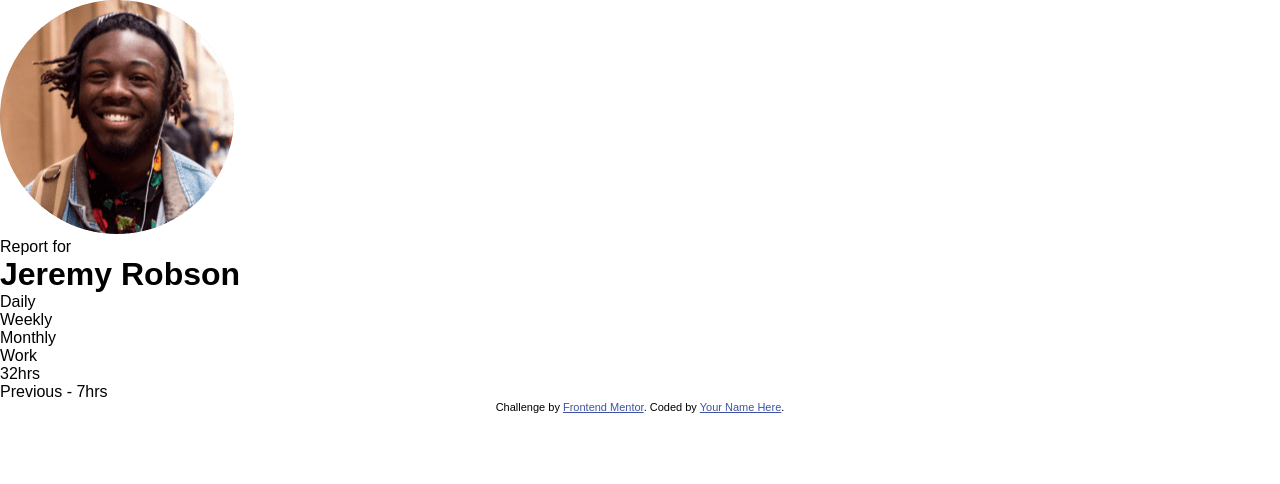
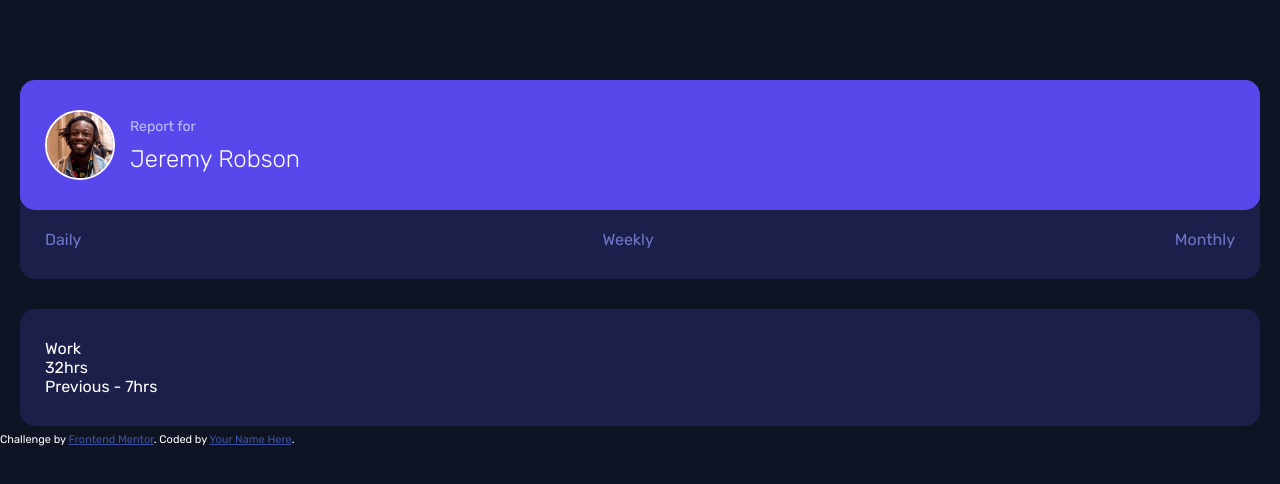
Before and after one commit to edo979/time-tracking-dashboard-main, a plain HTML site: page index.html in a window 1280 px wide. Drawn offline with Linux system fonts and the light colour scheme.

Commit message:
finish user profile card

```diff
--- a/index.html
+++ b/index.html
@@ -32,15 +32,15 @@
             <img src="images/image-jeremy.png" alt="avatar" />
           </div>
           <div class="user-info">
-            <p class="user-info-for">Report for</p>
-            <h1 class="user-info-name">Jeremy Robson</h1>
+            <p>Report for</p>
+            <h1 id="username">Jeremy Robson</h1>
           </div>
         </div>
-        <div class="nav">
-          <p class="daily">Daily</p>
-          <p class="weekly">Weekly</p>
-          <p class="monthly">Monthly</p>
-        </div>
+      </div>
+      <div class="nav card">
+        <p class="daily">Daily</p>
+        <p class="weekly">Weekly</p>
+        <p class="monthly">Monthly</p>
       </div>
       <div class="card" id="work">
         <div class="card-header">Work</div>
--- a/scss/style.scss
+++ b/scss/style.scss
@@ -2,11 +2,31 @@
 // COLORS, VARIABLES
 // ======
 */
+//## Colors
+
+//### Primary
+
+$Blue: hsl(246, 80%, 60%);
+
+$Light-red: hsl(15, 100%, 70%);
+$Soft-blue: hsl(195, 74%, 62%);
+$Light-red: hsl(348, 100%, 68%);
+$Lime-green: hsl(145, 58%, 55%);
+$Violet: hsl(264, 64%, 52%);
+$Soft-orange: hsl(43, 84%, 65%);
+
+//### Neutral
+
+$Very-dark-blue: hsl(226, 43%, 10%);
+$Dark-blue: hsl(235, 46%, 20%);
+$Desaturated-blue: hsl(235, 45%, 61%);
+$Pale-Blue: hsl(236, 100%, 87%);
 
 /*
 // IMPORTS
 // =======
 */
+@import url('https://fonts.googleapis.com/css2?family=Rubik:wght@300;400;500&display=swap');
 
 /*
 // RESET
@@ -25,15 +45,103 @@
 */
 
 body {
-  font-family: sans-serif;
+  font-family: 'Rubik', sans-serif;
+  color: white;
+}
+
+.user-info {
+  p {
+    font-size: 14px;
+    color: $Pale-Blue;
+  }
+  h1 {
+    font-size: 24px;
+    font-weight: 300;
+  }
+}
+
+.nav {
+  color: $Desaturated-blue;
 }
 
 /*
 // LAYOUT
 // ======
 */
+body {
+  position: relative;
+  background-color: $Very-dark-blue;
+}
+
+main {
+  margin: 80px 20px;
+  // for footer
+  padding-bottom: 20px;
+}
+
+.card#user {
+  position: relative;
+  z-index: 1;
+}
+
+.profile {
+  display: flex;
+  align-items: center;
+}
+
+.user-info {
+  margin-left: 15px;
+
+  p {
+    margin-bottom: 10px;
+  }
+}
+
+.nav {
+  transform: translateY(-30px);
+}
+
+footer {
+  position: absolute;
+  bottom: 0px;
+}
 
 /*
 // COMPONENTS
 // ==========
 */
+
+.card {
+  background-color: $Dark-blue;
+  padding: 30px 25px;
+  border-radius: 15px;
+}
+
+.card#user {
+  background-color: $Blue;
+}
+
+.nav {
+  display: flex;
+  justify-content: space-between;
+  padding-top: 50px;
+
+  p {
+    cursor: pointer;
+  }
+  p:hover,
+  p.active {
+    color: white;
+  }
+}
+
+.user-image {
+  width: 70px;
+  border: 2px solid white;
+  border-radius: 50%;
+
+  img {
+    display: block;
+    width: 100%;
+  }
+}
```
Also changed, not shown: css/style.css.
